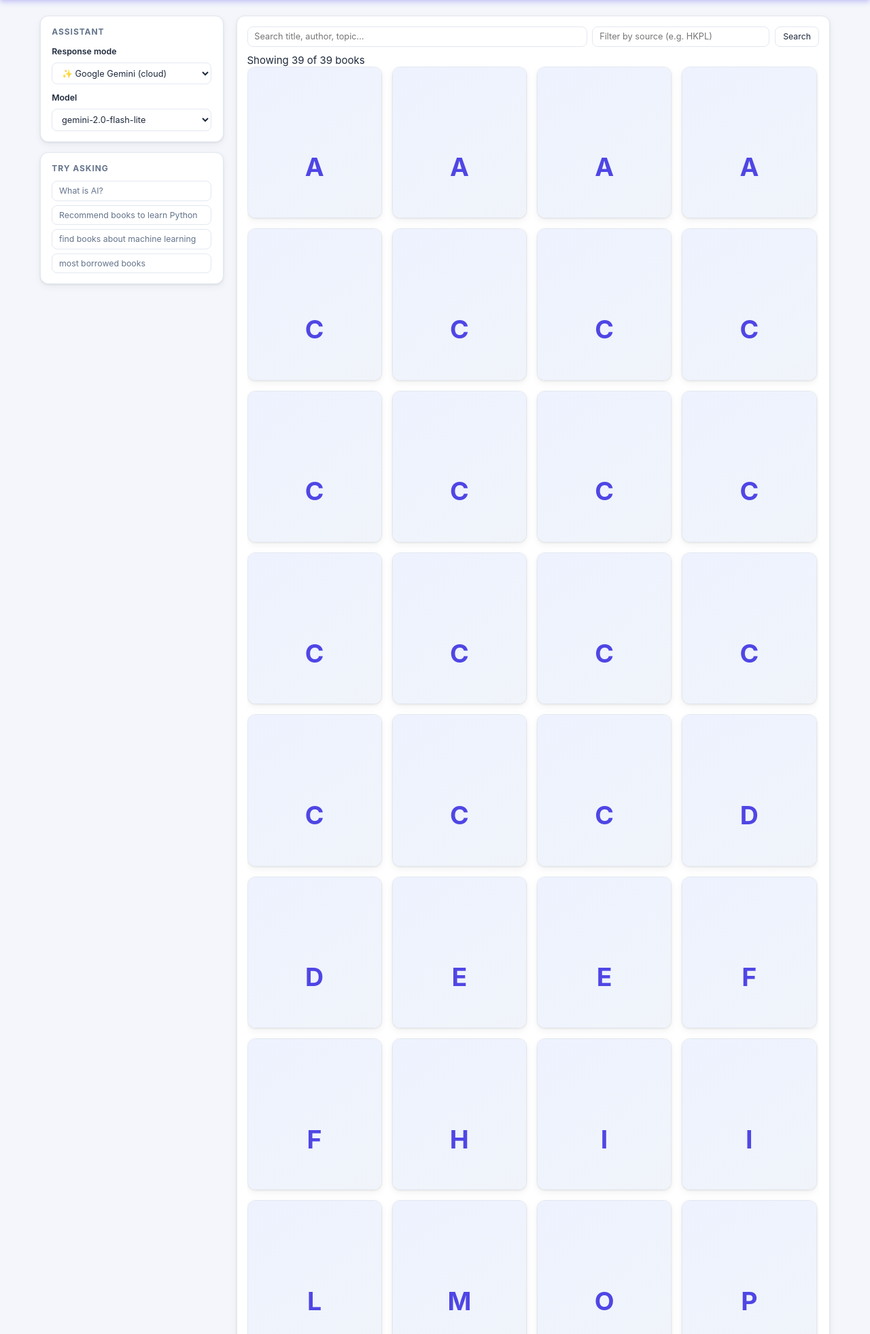
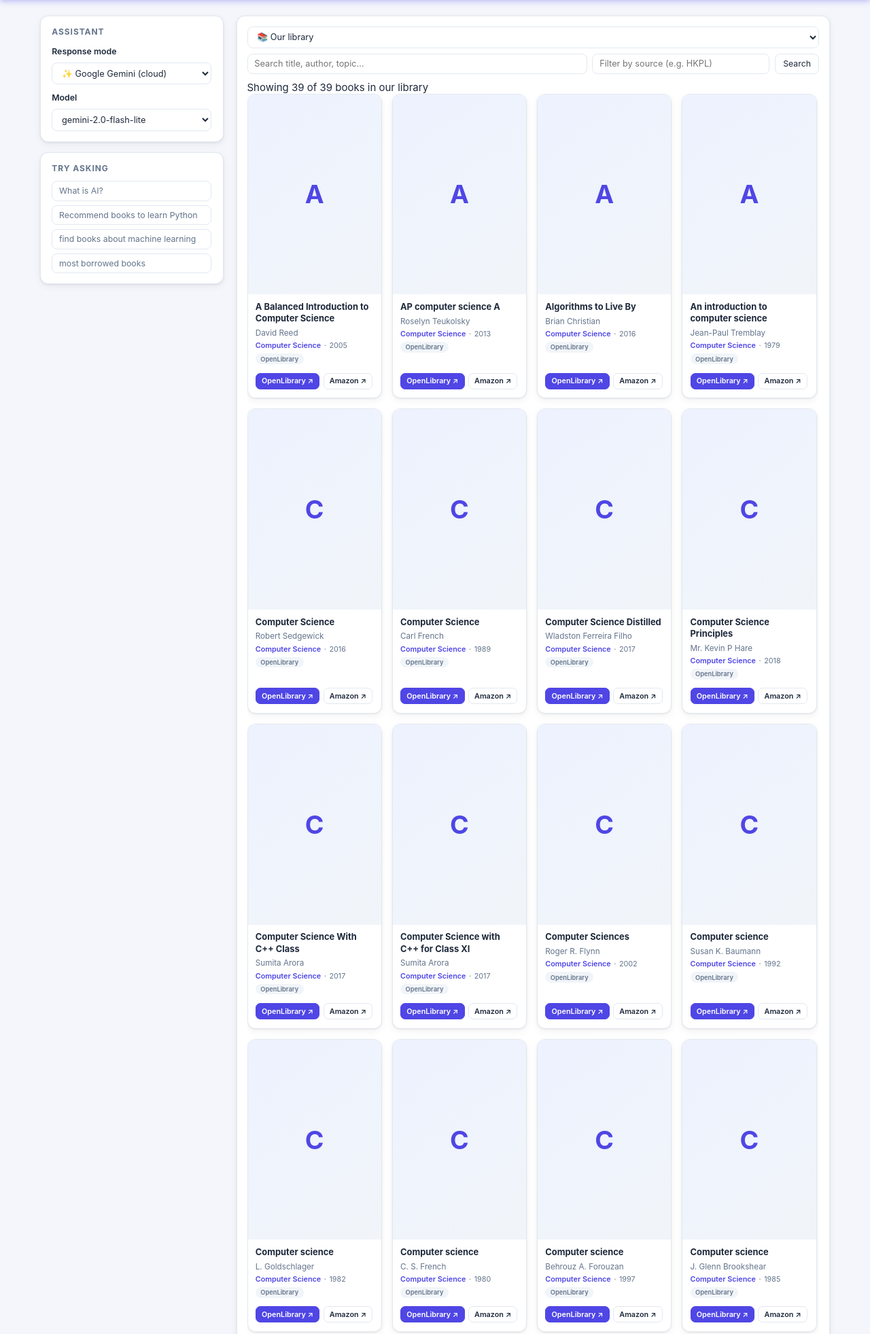
Before and after one commit to yrnrkv/ai-agents-library, a FastAPI app: page / in a window 1280 px wide, after a click on "Library catalog". Shown: the part 58-2021 px from the top of the page at 68% size. Run offline with FastAPI, Linux system fonts and the light colour scheme; data comes from the database, SQL or seed files in the repository; both versions use the stored data as it was after the commit; data that the repository does not hold is empty.

Commit message:
Add live OpenLibrary discovery, richer catalog cards, free-tier deploy
Catalog UI:
- Fix collapsed grid rows that clipped card content (empty-box bug).
- Cards now show subject + year and real outbound links (OpenLibrary/Amazon).
- Add "Discover online" mode: live OpenLibrary search proxy
  (/api/discover/books) with real covers and direct links, no DB import.

Chat:
- Merge live OpenLibrary results into recommendations so the assistant can
  suggest real books beyond the small local catalog (with clickable links).

Deploy:
- render.yaml switched to free tier (no persistent disk); app falls back to
  the repo-bundled 39-book catalog. Paid always-on option documented inline.

Co-Authored-By: Claude Opus 4.8 <noreply@anthropic.com>

```diff
--- a/src/web/app.py
+++ b/src/web/app.py
@@ -295,6 +295,83 @@ def _catalog_book_detail_sync(business_book_id: int) -> CatalogBook:
         )
 
 
+def _discover_openlibrary_sync(q: str, page: int, limit: int) -> dict:
+    """Search OpenLibrary live (no download / no DB writes).
+
+    Returns book cards with real covers and direct OpenLibrary links, so the
+    catalog can browse millions of titles on demand without importing them.
+    """
+    q = q.strip()
+    page = max(1, page)
+    limit = max(1, min(limit, 50))
+    if not q:
+        return {"total": 0, "page": page, "limit": limit, "books": []}
+
+    params = {
+        "q": q,
+        "page": str(page),
+        "limit": str(limit),
+        "fields": "key,title,author_name,first_publish_year,subject,cover_i, isbn",
+    }
+    try:
+        resp = httpx.get(
+            "https://openlibrary.org/search.json",
+            params=params,
+            timeout=12.0,
+            headers={"User-Agent": "ai-library-agent/1.0 (demo)"},
+        )
+        resp.raise_for_status()
+        data = resp.json()
+    except Exception as exc:  # network blocked / offline / rate-limited
+        raise HTTPException(status_code=502, detail=f"OpenLibrary lookup failed: {exc}")
+
+    books: List[dict] = []
+    for doc in data.get("docs", []):
+        title = doc.get("title") or "Untitled"
+        authors = doc.get("author_name") or []
+        author = ", ".join(authors[:2]) if authors else "Unknown author"
+        subjects = doc.get("subject") or []
+        category = subjects[0] if subjects else ""
+        cover_i = doc.get("cover_i")
+        cover_url = (
+            f"https://covers.openlibrary.org/b/id/{cover_i}-M.jpg" if cover_i else None
+        )
+        key = doc.get("key") or ""  # e.g. "/works/OL12345W"
+        ol_url = f"https://openlibrary.org{key}" if key else None
+        from urllib.parse import quote_plus
+
+        amazon_q = quote_plus(f"{title} {author}")
+        books.append(
+            {
+                "id": key or title,
+                "title": title,
+                "author": author,
+                "category": category,
+                "published_year": doc.get("first_publish_year"),
+                "cover_image_url": cover_url,
+                "openlibrary_url": ol_url,
+                "amazon_url": f"https://www.amazon.com/s?k={amazon_q}",
+                "sources": [{"name": "OpenLibrary (live)", "url": ol_url}],
+            }
+        )
+
+    return {
+        "total": data.get("numFound", len(books)),
+        "page": page,
+        "limit": limit,
+        "books": books,
+    }
+
+
+def _openlibrary_chat_cards(query: str, limit: int = 6) -> List[dict]:
+    """Best-effort live OpenLibrary results for chat. Never raises."""
+    try:
+        result = _discover_openlibrary_sync(query, page=1, limit=limit)
+        return result.get("books", [])
+    except Exception:
+        return []
+
+
 def _chat_sync(body: ChatRequest) -> ChatResponse:
     """Blocking LLM + DB work; run via asyncio.to_thread so health checks stay responsive."""
     message = body.message.strip()
@@ -311,7 +388,28 @@ def _chat_sync(body: ChatRequest) -> ChatResponse:
         from ..agent import LibraryAgent
 
         rule_agent = LibraryAgent(session)
-        book_cards = rule_agent.search_structured(message) if user_wants_book_catalog_results(message) else []
+        wants_books = user_wants_book_catalog_results(message)
+
+        # Merge the curated local catalog with a live OpenLibrary search so the
+        # assistant can recommend real books beyond the small in-house dataset.
+        local_cards = rule_agent.search_structured(message)[:4] if wants_books else []
+        online_cards = _openlibrary_chat_cards(message, limit=6) if wants_books else []
+        book_cards = local_cards + online_cards
+
+        # Compact candidate list passed to the LLM prompt (title/author/source/url).
+        llm_candidates: Optional[List[dict]] = None
+        if wants_books:
+            llm_candidates = [
+                {
+                    "title": c.get("title"),
+                    "author": c.get("author"),
+                    "category": c.get("category"),
+                    "published_year": c.get("published_year"),
+                    "source": (c.get("sources") or [{}])[0].get("name", "library"),
+                    "url": c.get("openlibrary_url") or c.get("primary_source_url"),
+                }
+                for c in book_cards
+            ]
 
         if mode == "gemini":
             if not (os.getenv("GEMINI_API_KEY") or os.getenv("GOOGLE_API_KEY")):
@@ -331,7 +429,7 @@ def _chat_sync(body: ChatRequest) -> ChatResponse:
                 lc_agent = LangChainLibraryAgent(session, provider="gemini", gemini_model=model)
                 if lc_agent.llm is None:
                     raise RuntimeError("Gemini client failed to initialize (check langchain-google-genai install)")
-                reply = lc_agent.answer(message)
+                reply = lc_agent.answer(message, candidates=llm_candidates)
                 return ChatResponse(reply=reply, books=book_cards, mode_used=f"gemini:{model}")
             except Exception as exc:
                 reply = rule_agent.answer(message)
@@ -375,7 +473,7 @@ def _chat_sync(body: ChatRequest) -> ChatResponse:
                 lc_agent = LangChainLibraryAgent(session, provider="groq", groq_model=model)
                 if lc_agent.llm is None:
                     raise RuntimeError("Groq client failed to initialize")
-                reply = lc_agent.answer(message)
+                reply = lc_agent.answer(message, candidates=llm_candidates)
                 return ChatResponse(reply=reply, books=book_cards, mode_used=f"groq:{model}")
             except Exception as exc:
                 reply = rule_agent.answer(message)
@@ -405,7 +503,7 @@ def _chat_sync(body: ChatRequest) -> ChatResponse:
                     provider="ollama",
                     ollama_models=[model],
                 )
-                reply = lc_agent.answer(message)
+                reply = lc_agent.answer(message, candidates=llm_candidates)
                 return ChatResponse(reply=reply, books=book_cards, mode_used=f"ollama:{model}")
             except Exception as exc:
                 reply = rule_agent.answer(message)
@@ -436,6 +534,13 @@ async def catalog_books(
 @app.get("/api/catalog/books/{business_book_id}", response_model=CatalogBook)
 async def catalog_book_detail(business_book_id: int) -> CatalogBook:
     return await asyncio.to_thread(_catalog_book_detail_sync, business_book_id)
+
+
+@app.get("/api/discover/books")
+async def discover_books(q: str = "", page: int = 1, limit: int = 24) -> JSONResponse:
+    """Live OpenLibrary search — browse millions of titles without importing them."""
+    result = await asyncio.to_thread(_discover_openlibrary_sync, q, page, limit)
+    return JSONResponse(result)
 
 
 @app.post("/api/chat", response_model=ChatResponse)
--- a/src/web/static/style.css
+++ b/src/web/static/style.css
@@ -433,7 +433,9 @@ body {
 
 .catalog-grid {
   display: grid;
-  grid-template-columns: repeat(auto-fill, minmax(160px, 1fr));
+  grid-template-columns: repeat(auto-fill, minmax(180px, 1fr));
+  grid-auto-rows: max-content;
+  align-content: start;
   gap: 1rem;
   overflow-y: auto;
   padding-right: .25rem;
@@ -481,6 +483,22 @@ body {
   overflow: hidden;
 }
 .library-card-author { font-size: .78rem; color: var(--text-muted); }
+.library-card-sub {
+  font-size: .72rem;
+  color: var(--text-muted);
+  display: flex;
+  flex-wrap: wrap;
+  gap: .3rem;
+  align-items: center;
+}
+.library-card-sub .subject {
+  font-weight: 600;
+  color: var(--primary);
+  max-width: 100%;
+  overflow: hidden;
+  text-overflow: ellipsis;
+  white-space: nowrap;
+}
 .library-card-meta { display: flex; flex-wrap: wrap; gap: .25rem; }
 .tag-src {
   font-size: .62rem;
@@ -491,6 +509,32 @@ body {
   text-overflow: ellipsis;
   white-space: nowrap;
 }
+.library-card-links {
+  display: flex;
+  flex-wrap: wrap;
+  gap: .35rem;
+  margin-top: auto;
+  padding-top: .5rem;
+}
+.card-link {
+  font-size: .72rem;
+  font-weight: 600;
+  text-decoration: none;
+  padding: .3rem .55rem;
+  border-radius: 7px;
+  border: 1px solid var(--border);
+  color: var(--text);
+  background: var(--surface);
+  transition: border-color .12s, color .12s, background .12s;
+  white-space: nowrap;
+}
+.card-link:hover { border-color: var(--primary); color: var(--primary); }
+.card-link.card-link-primary {
+  background: var(--primary);
+  border-color: var(--primary);
+  color: #fff;
+}
+.card-link.card-link-primary:hover { opacity: .9; color: #fff; }
 
 .btn-secondary, .btn-primary, .btn-link, .btn-small {
   font-family: var(--font);
--- a/src/web/templates/index.html
+++ b/src/web/templates/index.html
@@ -96,6 +96,10 @@
 
       <section class="panel" id="panel-catalog" aria-labelledby="tabCatalog" hidden>
         <div class="catalog-toolbar">
+          <select id="catalogMode" class="input catalog-mode" aria-label="Catalog source">
+            <option value="local">📚 Our library</option>
+            <option value="discover">🌐 Discover online (OpenLibrary)</option>
+          </select>
           <input type="search" id="catalogSearch" class="input catalog-search" placeholder="Search title, author, topic…" autocomplete="off" />
           <input type="text" id="catalogSource" class="input catalog-source" placeholder="Filter by source (e.g. HKPL)" />
           <button type="button" class="btn-secondary" id="catalogReload">Search</button>
@@ -292,17 +296,11 @@
           <div class="library-card-body">
             <div class="library-card-title">${escHtml(b.title)}</div>
             <div class="library-card-author">${escHtml(b.author)}</div>
+            ${subjectYearLine(b)}
             <div class="library-card-meta">${srcTags}</div>
-            <button type="button" class="btn-link" data-book-id="${b.id}">View in catalog</button>
+            <div class="library-card-links">${bookLinks(b)}</div>
           </div>`;
         wrap.appendChild(card);
-      });
-
-      wrap.querySelectorAll('[data-book-id]').forEach(btn => {
-        btn.addEventListener('click', () => {
-          document.getElementById('tabCatalog').click();
-          openBookModal(parseInt(btn.getAttribute('data-book-id'), 10));
-        });
       });
 
       const row = document.createElement('div');
@@ -365,6 +363,24 @@
     let catalogOffset = 0;
     const catalogPageSize = 100;
 
+    function bookLinks(b) {
+      // Direct link when we have one (live OpenLibrary results); otherwise a
+      // reliable search link built from title + author so every card is "real".
+      const query = encodeURIComponent(`${b.title || ''} ${b.author || ''}`.trim());
+      const olUrl = b.openlibrary_url || `https://openlibrary.org/search?q=${query}`;
+      const amazonUrl = b.amazon_url || `https://www.amazon.com/s?k=${query}`;
+      return `
+        <a class="card-link card-link-primary" href="${escHtml(olUrl)}" target="_blank" rel="noopener">OpenLibrary ↗</a>
+        <a class="card-link" href="${escHtml(amazonUrl)}" target="_blank" rel="noopener">Amazon ↗</a>`;
+    }
+
+    function subjectYearLine(b) {
+      const parts = [];
+      if (b.category) parts.push(`<span class="subject">${escHtml(b.category)}</span>`);
+      if (b.published_year) parts.push(`<span>${escHtml(String(b.published_year))}</span>`);
+      return parts.length ? `<div class="library-card-sub">${parts.join('<span>·</span>')}</div>` : '';
+    }
+
     function appendCatalogCards(books) {
       const grid = document.getElementById('catalogGrid');
       books.forEach(b => {
@@ -372,7 +388,7 @@
         art.className = 'library-card';
         const imgUrl = b.cover_image_url;
         const cover = imgUrl
-          ? `<img class="library-cover" src="${escHtml(imgUrl)}" alt="" loading="lazy" />`
+          ? `<img class="library-cover" src="${escHtml(imgUrl)}" alt="" loading="lazy" onerror="this.replaceWith(Object.assign(document.createElement('div'),{className:'library-cover-ph',textContent:${JSON.stringify((b.title || '?').slice(0,1))}}))" />`
           : `<div class="library-cover-ph">${escHtml((b.title || '?').slice(0, 1))}</div>`;
         const tags = (b.sources || []).map(s => `<span class="tag tag-src">${escHtml(s.name)}</span>`).join('');
         art.innerHTML = `
@@ -380,19 +396,18 @@
           <div class="library-card-body">
             <h3 class="library-card-title">${escHtml(b.title)}</h3>
             <p class="library-card-author">${escHtml(b.author)}</p>
+            ${subjectYearLine(b)}
             <div class="library-card-meta">${tags}</div>
-            <button type="button" class="btn-secondary btn-small" data-open="${b.id}">Details</button>
+            <div class="library-card-links">${bookLinks(b)}</div>
           </div>`;
         grid.appendChild(art);
       });
     }
 
-    document.getElementById('catalogGrid').addEventListener('click', e => {
-      const btn = e.target.closest('[data-open]');
-      if (btn) openBookModal(parseInt(btn.getAttribute('data-open'), 10));
-    });
+    let catalogPage = 1;   // used by discover (online) mode
 
     async function loadCatalog(reset) {
+      const mode = document.getElementById('catalogMode').value;
       const q = document.getElementById('catalogSearch').value.trim();
       const source = document.getElementById('catalogSource').value.trim();
       const grid = document.getElementById('catalogGrid');
@@ -400,22 +415,35 @@
       const wrap = document.getElementById('catalogLoadMoreWrap');
       const loadBtn = document.getElementById('catalogLoadMore');
 
+      if (mode === 'discover' && !q) {
+        grid.innerHTML = '<p class="catalog-loading">Type a search above to discover books from OpenLibrary (millions of titles, live).</p>';
+        meta.textContent = '';
+        wrap.hidden = true;
+        return;
+      }
+
       if (reset) {
         catalogOffset = 0;
+        catalogPage = 1;
         grid.innerHTML = '<p class="catalog-loading">Loading…</p>';
       } else {
         loadBtn.disabled = true;
       }
 
-      const params = new URLSearchParams({
-        limit: String(catalogPageSize),
-        offset: String(catalogOffset),
-      });
-      if (q) params.set('q', q);
-      if (source) params.set('source', source);
+      let url;
+      if (mode === 'discover') {
+        const p = new URLSearchParams({ q, page: String(catalogPage), limit: '24' });
+        url = '/api/discover/books?' + p.toString();
+      } else {
+        const p = new URLSearchParams({ limit: String(catalogPageSize), offset: String(catalogOffset) });
+        if (q) p.set('q', q);
+        if (source) p.set('source', source);
+        url = '/api/catalog/books?' + p.toString();
+      }
 
       try {
-        const res = await fetch('/api/catalog/books?' + params.toString());
+        const res = await fetch(url);
+        if (!res.ok) throw new Error('request failed');
         const data = await res.json();
         if (reset) {
           grid.innerHTML = '';
@@ -423,15 +451,30 @@
           grid.querySelector('.catalog-loading')?.remove();
         }
         appendCatalogCards(data.books);
-        catalogOffset += data.books.length;
-        meta.textContent = `Showing ${catalogOffset} of ${data.total} books`;
-        wrap.hidden = catalogOffset >= data.total || data.books.length === 0;
+
+        if (mode === 'discover') {
+          catalogOffset += data.books.length;
+          catalogPage += 1;
+          const src = 'OpenLibrary (live)';
+          meta.textContent = `Showing ${catalogOffset} of ${data.total.toLocaleString()} results from ${src}`;
+          wrap.hidden = data.books.length === 0 || catalogOffset >= data.total;
+        } else {
+          catalogOffset += data.books.length;
+          meta.textContent = `Showing ${catalogOffset} of ${data.total} books in our library`;
+          wrap.hidden = catalogOffset >= data.total || data.books.length === 0;
+        }
         loadBtn.disabled = false;
       } catch (e) {
-        if (reset) grid.innerHTML = '<p class="catalog-loading">Failed to load catalog.</p>';
+        if (reset) grid.innerHTML = '<p class="catalog-loading">Could not load results. If you are offline or OpenLibrary is blocked, try “Our library” mode.</p>';
         loadBtn.disabled = false;
       }
     }
+
+    document.getElementById('catalogMode').addEventListener('change', () => {
+      const discover = document.getElementById('catalogMode').value === 'discover';
+      document.getElementById('catalogSource').style.display = discover ? 'none' : '';
+      loadCatalog(true);
+    });
 
     document.getElementById('catalogReload').addEventListener('click', () => loadCatalog(true));
     document.getElementById('catalogLoadMore').addEventListener('click', () => loadCatalog(false));
```
Also changed, not shown: render.yaml (+14 -7 lines), src/langchain_agent.py (+26 -16 lines), data/business.db, data/quick_query.db.
